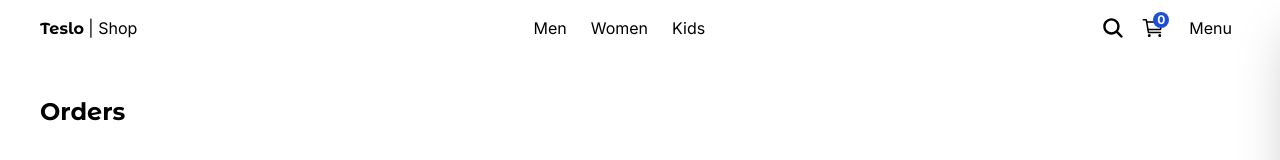
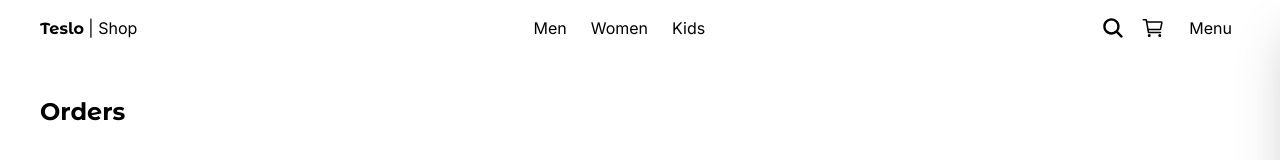
Before and after one commit to ldelacruzg/next-teslo-shop, a Next.js app: page /orders in a window 1280 px wide. Shown: the top 160 px of the page. Built offline with nearby package versions, Linux system fonts and the light colour scheme; no server answers.

Commit message:
fix: change total items in top menu

```diff
--- a/prisma/seed.ts
+++ b/prisma/seed.ts
@@ -9,6 +9,7 @@ async function main() {
   await prisma.product.deleteMany()
   await prisma.category.deleteMany()
   await prisma.country.deleteMany()
+  await prisma.userAddress.deleteMany()
 
   const { products, users, countries } = initialData
 
--- a/src/components/cart/products-in-cart/ProductsInCart.tsx
+++ b/src/components/cart/products-in-cart/ProductsInCart.tsx
@@ -9,6 +9,7 @@ import { QuantitySelector } from "../quantity-selector/QuantitySelector";
 import { currencyFormat } from "@/utils";
 import { useHydrated } from "@/hook/useHydrated";
 import { ProductsInCartSkeleton } from "./ProductsInCartSkeleton";
+import { redirect } from "next/navigation";
 
 export const ProductsInCart = () => {
   const { isHydrated } = useHydrated()
@@ -20,6 +21,10 @@ export const ProductsInCart = () => {
     return (
       <ProductsInCartSkeleton />
     )
+  }
+
+  if (products.length <= 0) {
+    redirect('/empty')
   }
 
   const onQuantityChange = (product: CartProdcut, value: number) => {
--- a/src/components/ui/top-menu/TopMenu.tsx
+++ b/src/components/ui/top-menu/TopMenu.tsx
@@ -34,9 +34,13 @@ export const TopMenu = () => {
         <Link href={'/search'}><IoSearch size={24} /></Link>
         <Link href={'/cart'}>
           <div className="relative">
-            <span className="absolute text-xs rounded-full bg-blue-700 font-bold px-1 -top-1 -right-1 text-white">
-              {isHydrated ? totalItems : ''}
-            </span>
+            {
+              isHydrated && totalItems > 0 && (
+                <span className="absolute text-xs rounded-full bg-blue-700 font-bold px-1 -top-1 -right-1 text-white">
+                  {totalItems}
+                </span>
+              )
+            }
             <IoCartOutline size={24} />
           </div>
         </Link>
```
